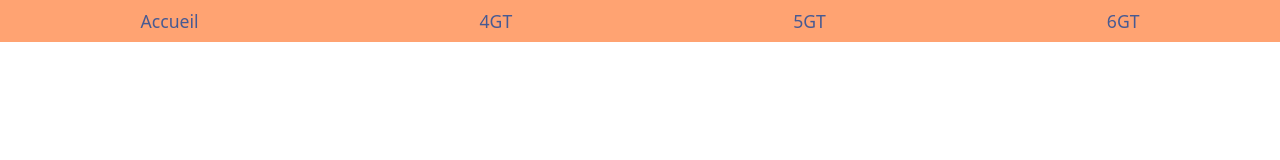
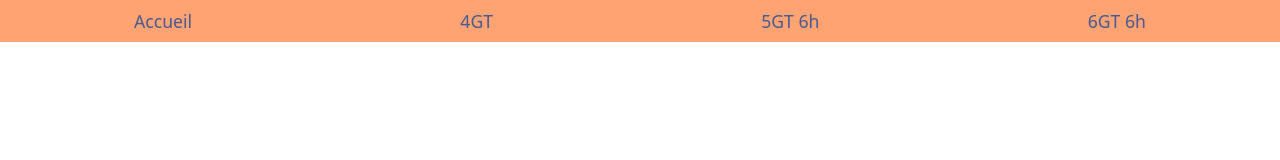
Before and after one commit to cverhaeghe/letsgomath, a plain HTML site: page index.html in a window 1280 px wide. Shown: the top 160 px of the page. Drawn offline with nearby package versions, Linux system fonts and the light colour scheme.

Commit message:
Update index.html

```diff
--- a/index.html
+++ b/index.html
@@ -17,8 +17,8 @@
     <ul class="nav-liste">
         <li><a href="index.html">Accueil</a></li>
         <li><a href="#dia2">4GT</a></li>
-        <li><a href="#dia3">5GT</a></li>
-        <li><a href="#dia4">6GT</a></li>
+        <li><a href="#dia3">5GT 6h</a></li>
+        <li><a href="#dia4">6GT 6h</a></li>
     </ul>
 </nav>
 
```
